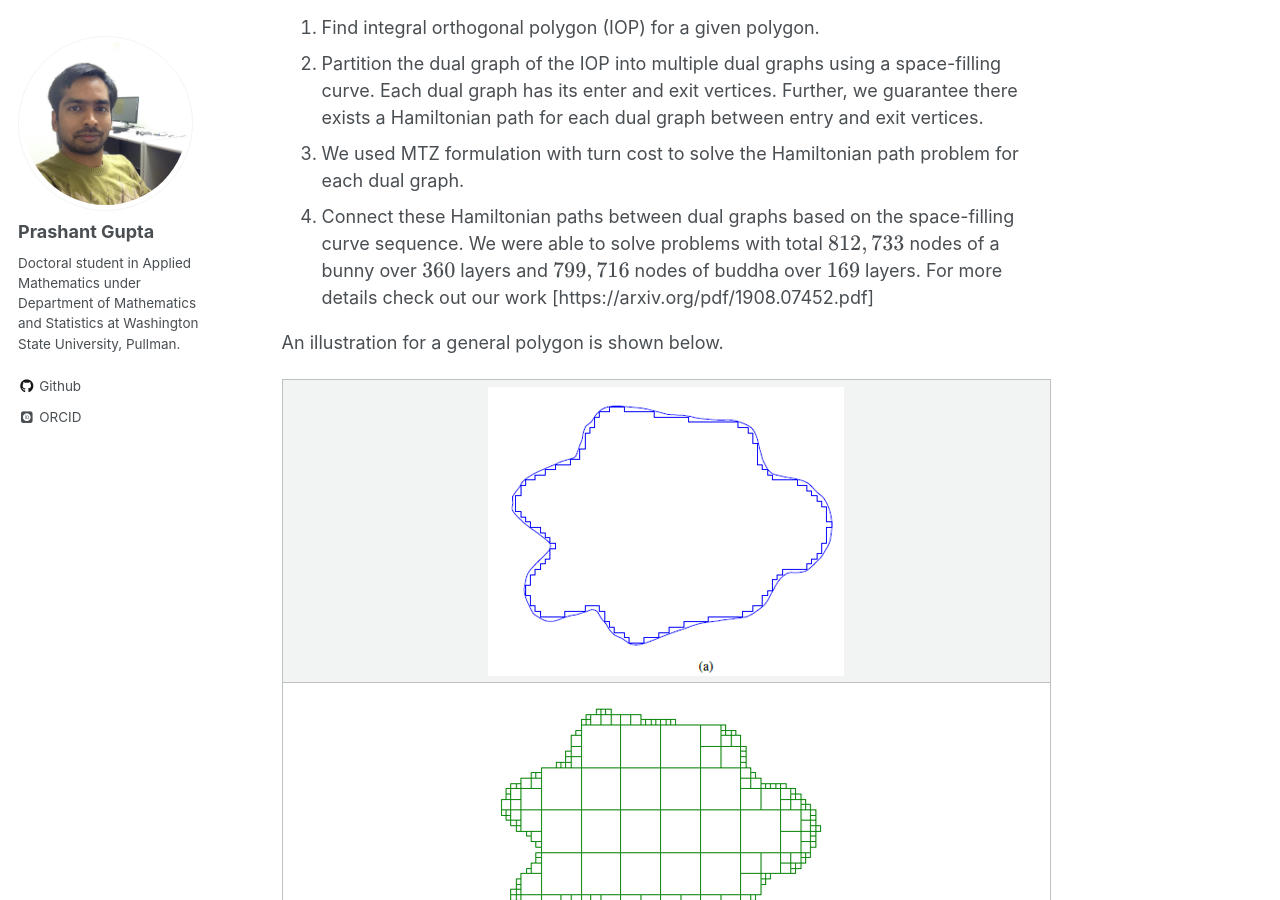
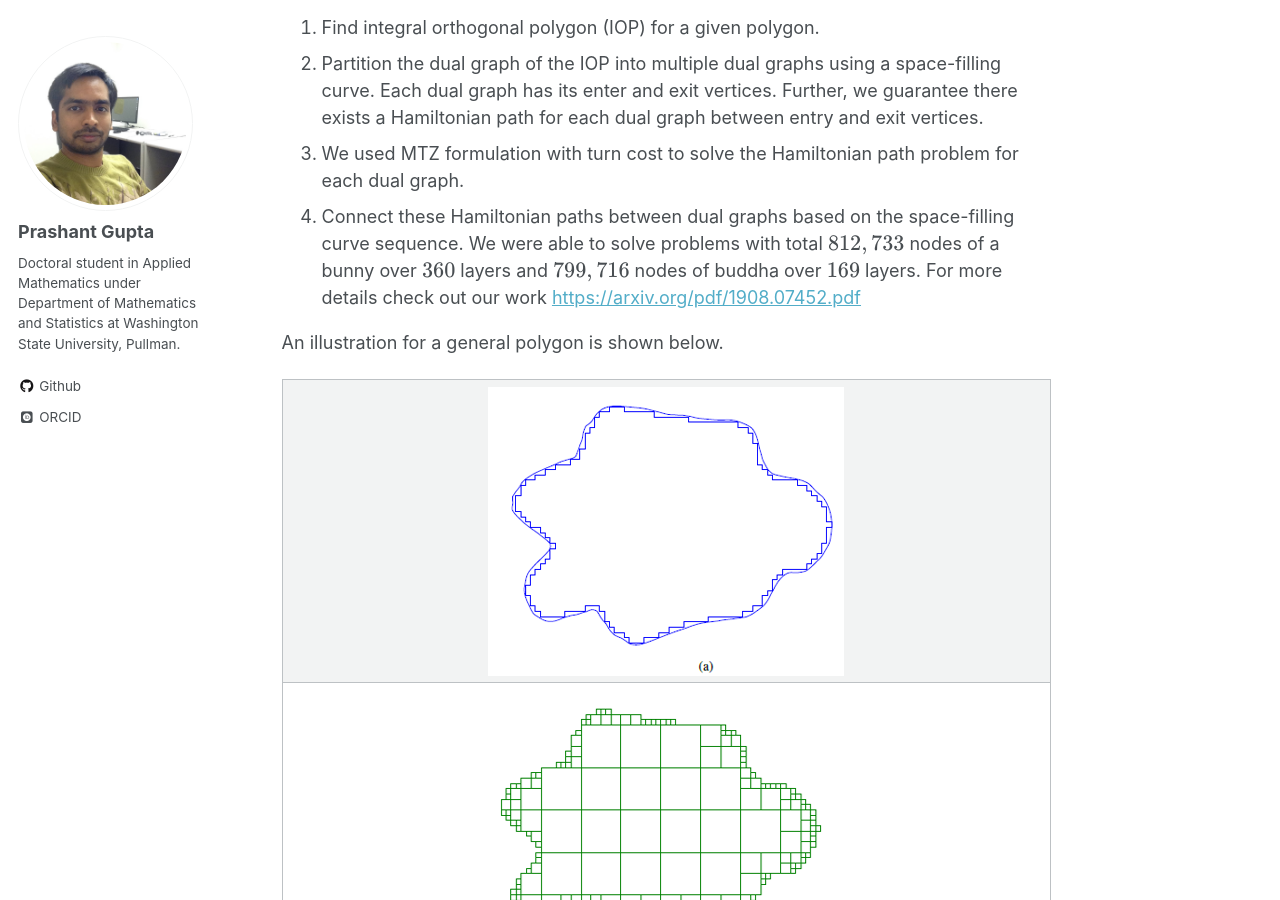
Before and after one commit to pragup/pragup.github.io, a Jekyll site: the page built from _posts/2021-04-20-SFCDecomp.md, in a window 1280 px wide and 900 px high, scrolled down 746 px. Built offline with Jekyll 4.4.1, drawn with Linux system fonts in a browser that asks for light colours; some web fonts are replaced; formulas are drawn with MathJax 3; some of the changed lines change nothing that is shown.

Commit message:
update blog !!!

```diff
--- a/_posts/2021-04-20-SFCDecomp.md
+++ b/_posts/2021-04-20-SFCDecomp.md
@@ -33,7 +33,7 @@ Hamiltonian path for each dual graph between entry and exit vertices.
 3. We used MTZ formulation with turn cost to solve the Hamiltonian path problem for each dual graph.
 4. Connect these Hamiltonian paths between dual graphs based on the space-filling curve sequence.
 We were able to solve problems with total $812,733$ nodes of a bunny over $360$ layers and $799,716$ nodes of buddha over $169$ layers.
-For more details check out our work [https://arxiv.org/pdf/1908.07452.pdf]
+For more details check out our work [https://arxiv.org/pdf/1908.07452.pdf](https://arxiv.org/pdf/1908.07452.pdf)
 
 An illustration for a general polygon is shown below.
 
```
